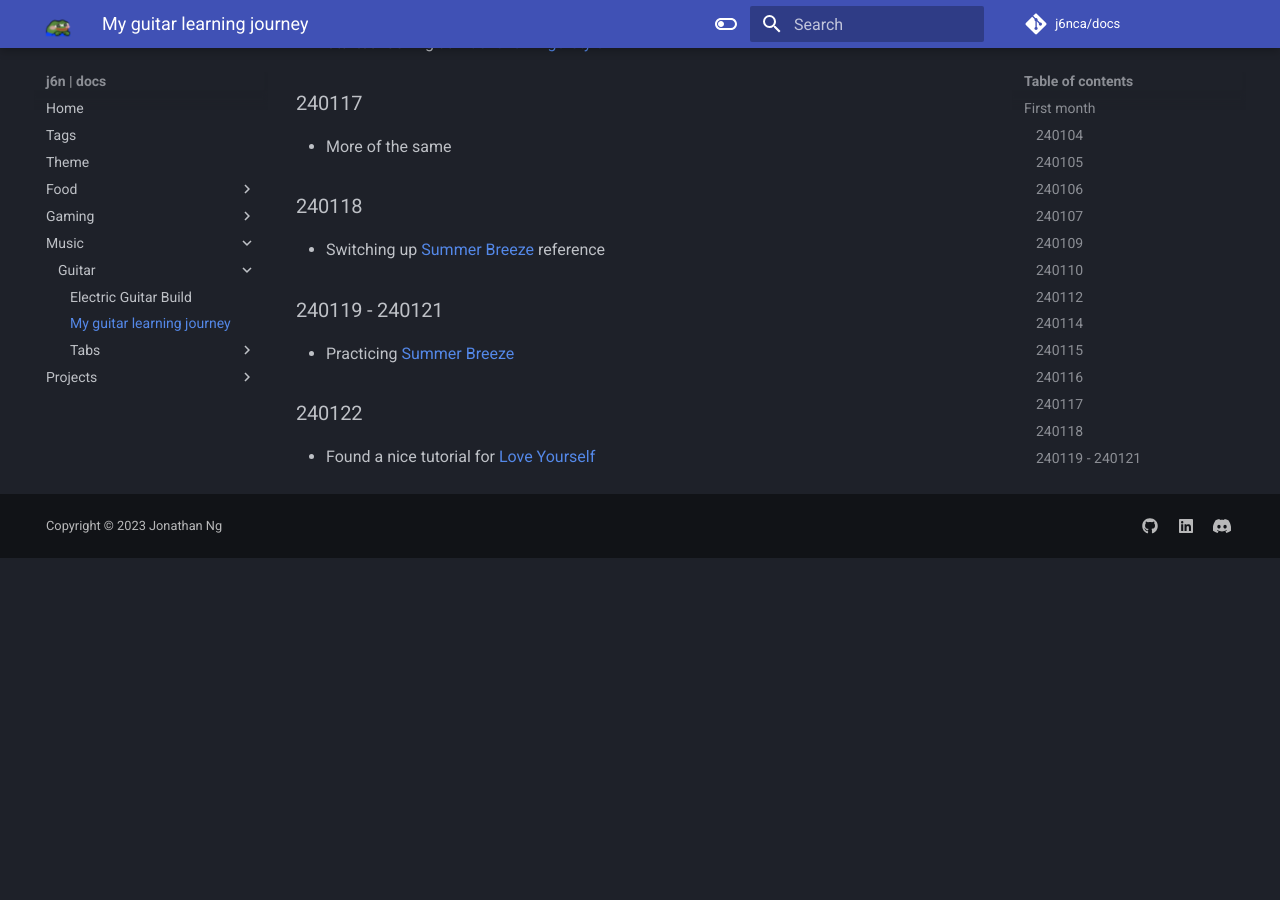
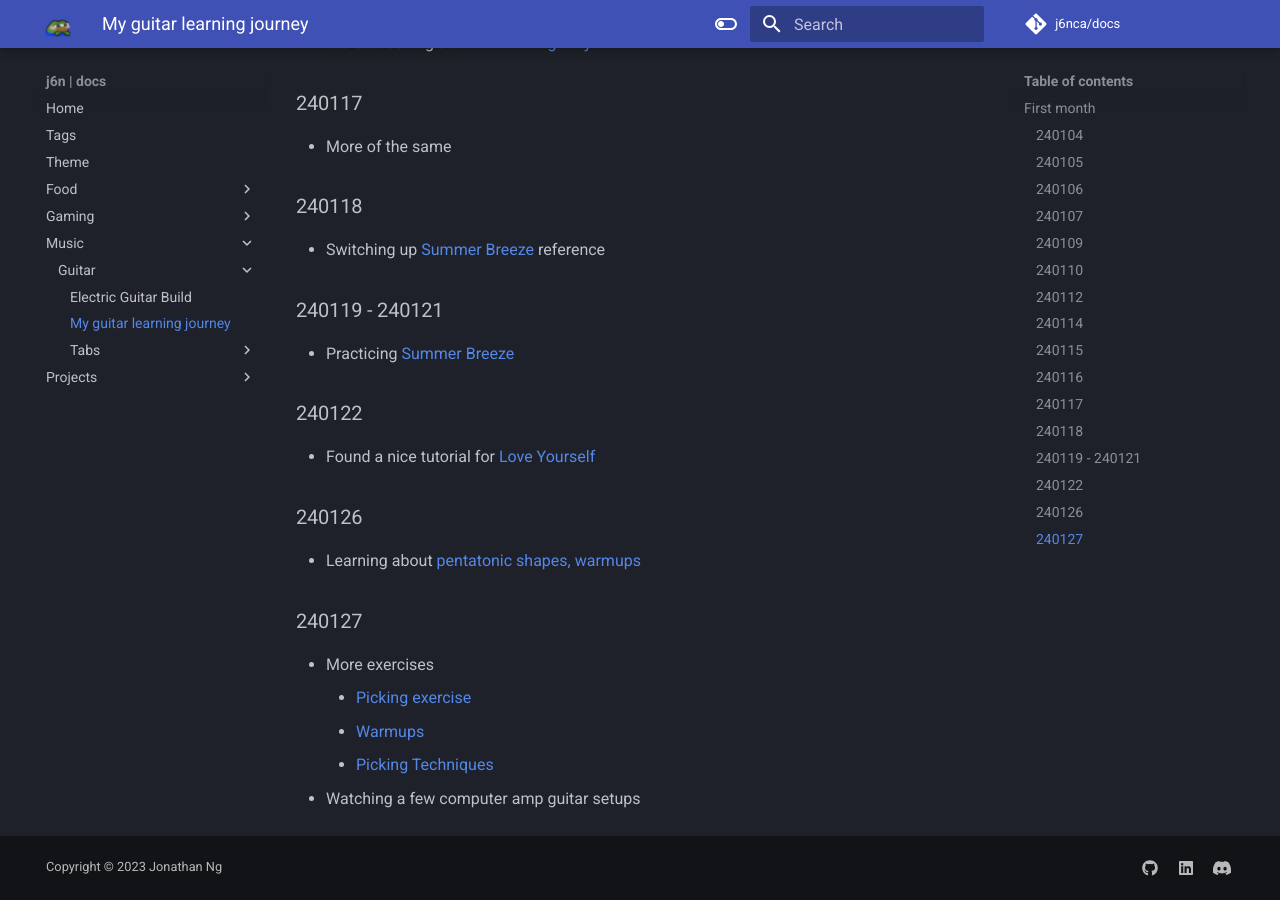
Before and after one commit to j6nca/notes, an MkDocs documentation site: the page built from docs/music/guitar/log.md, in a window 1280 px wide and 900 px high, scrolled down 1910 px. Built offline with MkDocs 1.6.1 and Material for MkDocs 9.7.7, drawn with Linux system fonts in a browser that asks for light colours; comment, search, counter and statistics services are not loaded; before the commit the page ends 2468 px from its top, so only the background shows below that.

Commit message:
Update log.md

```diff
--- a/docs/music/guitar/log.md
+++ b/docs/music/guitar/log.md
@@ -64,3 +64,13 @@
 
 ### 240122
 - Found a nice tutorial for [Love Yourself](https://youtu.be/yASMXbB2a6Y?si=esQv9_Fi8NO0g_qC)
+
+### 240126
+- Learning about [pentatonic shapes, warmups](https://www.youtube.com/watch?v=dUYsYe0aqok)
+
+### 240127
+- More exercises
+    - [Picking exercise](https://www.youtube.com/watch?v=siVefCtb9Ys)
+    - [Warmups](https://www.youtube.com/watch?v=b2XXzcQhPvc)
+    - [Picking Techniques](https://www.youtube.com/watch?v=WmQWTOimz4k)
+- Watching a few computer amp guitar setups
```
